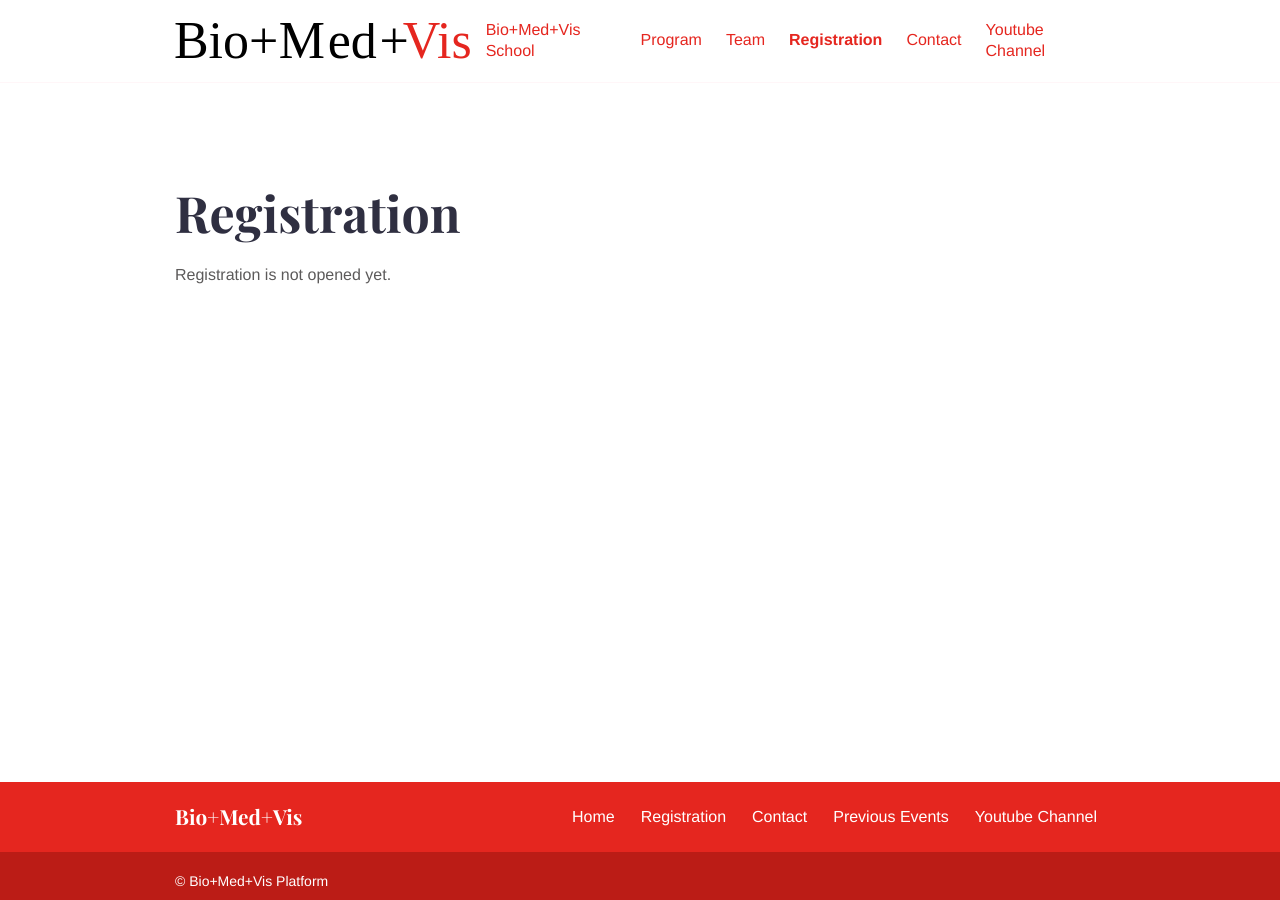
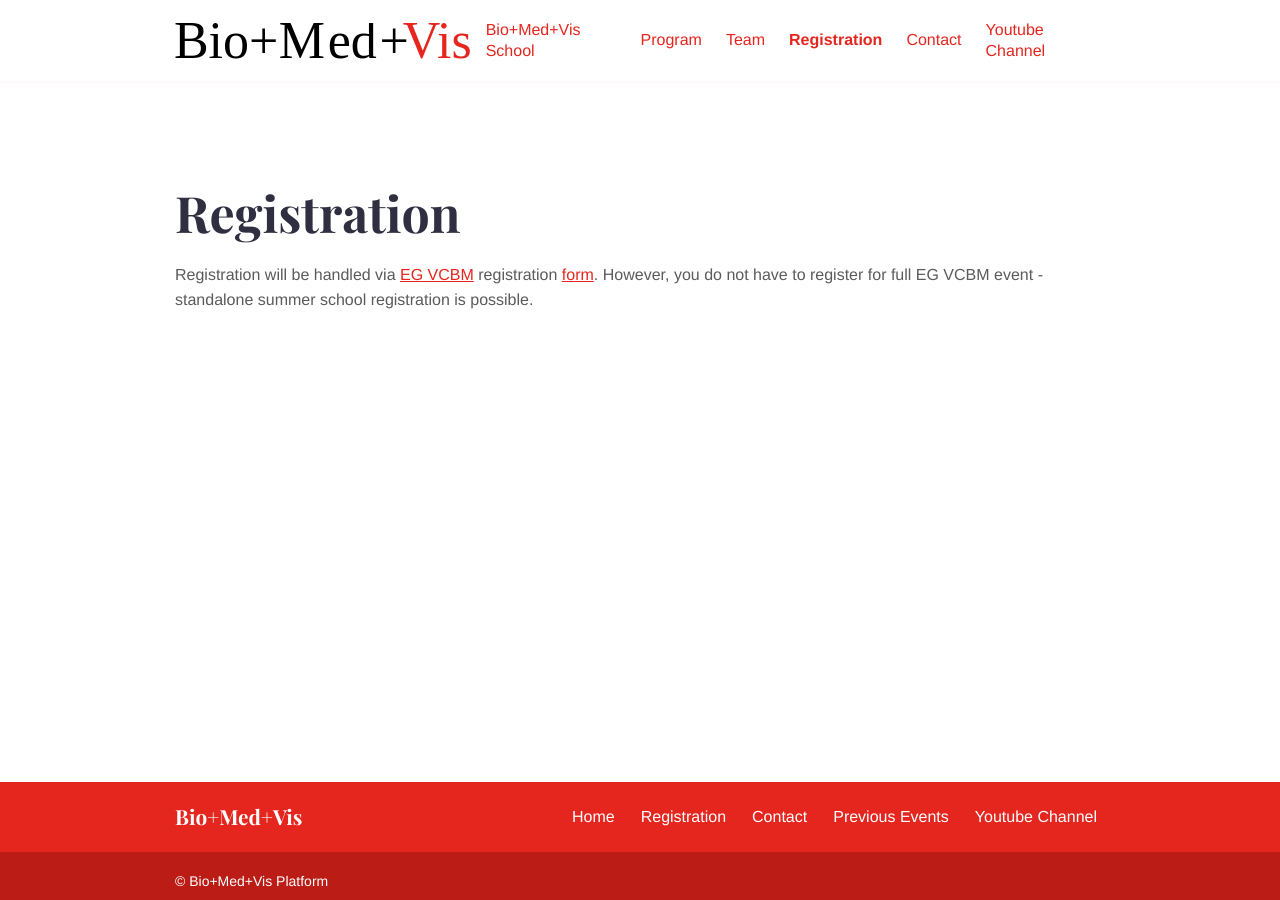
Before and after one commit to biomedvis/2026, a Jekyll site: the page built from _announcements/registration.md, in a window 1280 px wide. Built offline with Jekyll 4.4.1, drawn with Linux system fonts in a browser that asks for light colours.

Commit message:
registration

```diff
--- a/_announcements/registration.md
+++ b/_announcements/registration.md
@@ -8,4 +8,4 @@ layout: announcement
 description: Find the registration info here.
 ---
 
-Registration is not opened yet.
+Registration will be handled via [EG VCBM](https://conferences.eg.org/vcbm2026/registration/) registration [form](https://events.eg.org/VCBM2026/). However, you do not have to register for full EG VCBM event - standalone summer school registration is possible.
```
